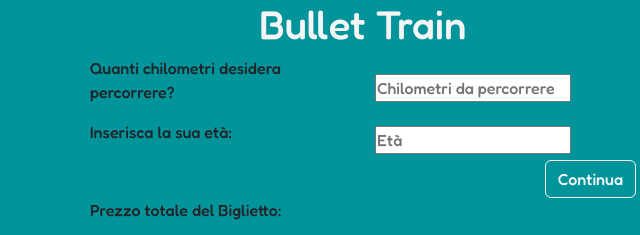
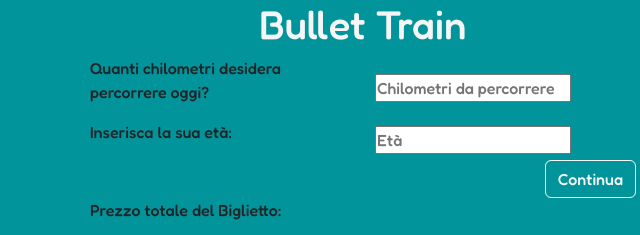
Before and after one commit to yasmindeoliveira/js-biglietto-treno, a plain HTML site: page index.html in a window 1280 px wide. Shown: the top 235 px of the page, 562-1202 px from the left. Drawn offline with nearby package versions, Linux system fonts and the light colour scheme.

Commit message:
test commit & push

```diff
--- a/index.html
+++ b/index.html
@@ -29,7 +29,7 @@
           </div>
           <div class="col-6">
 
-            <p>Quanti chilometri desidera percorrere?</p>
+            <p>Quanti chilometri desidera percorrere oggi?</p>
 
           </div>
           <div class="col-6">
```
